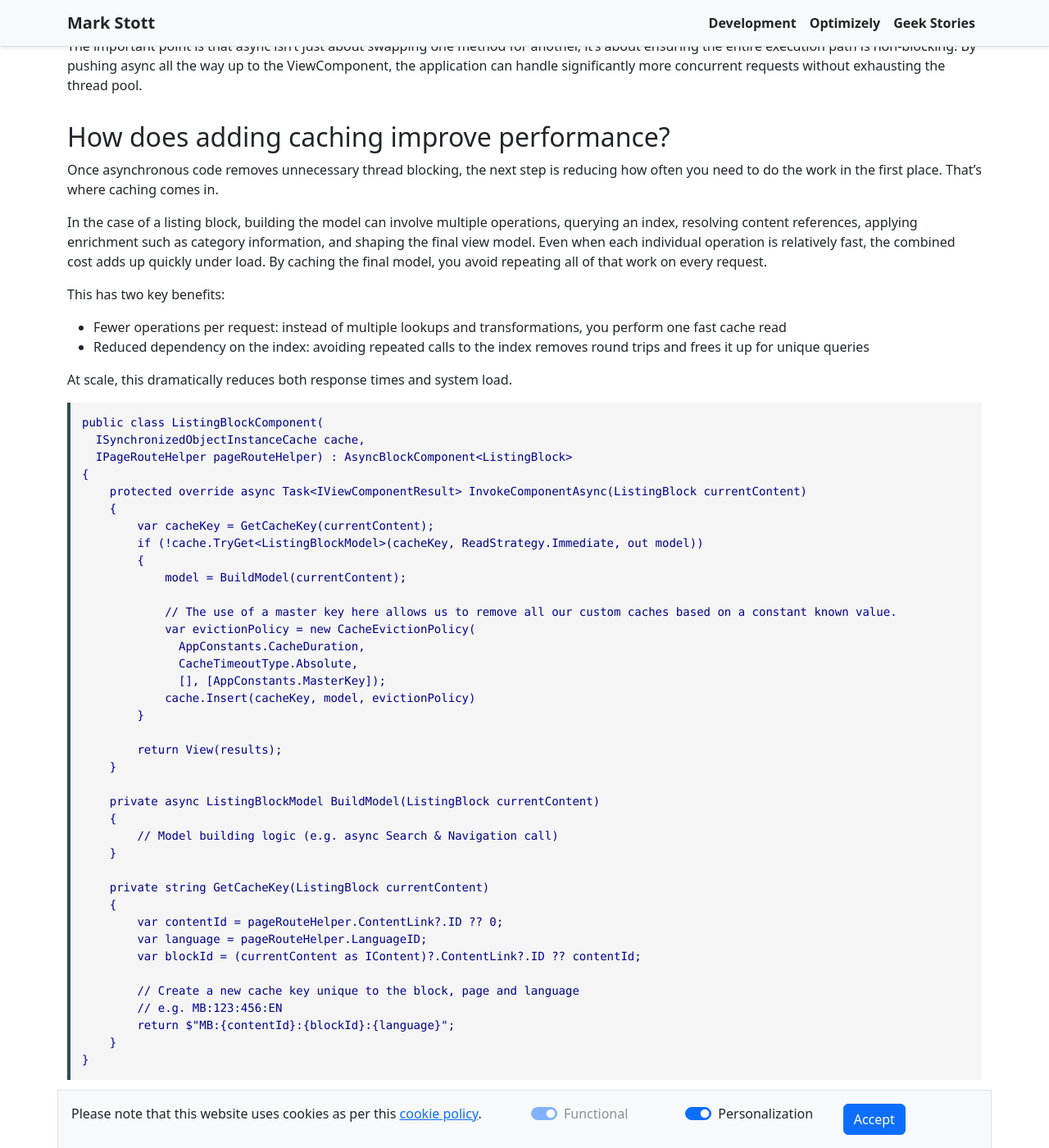
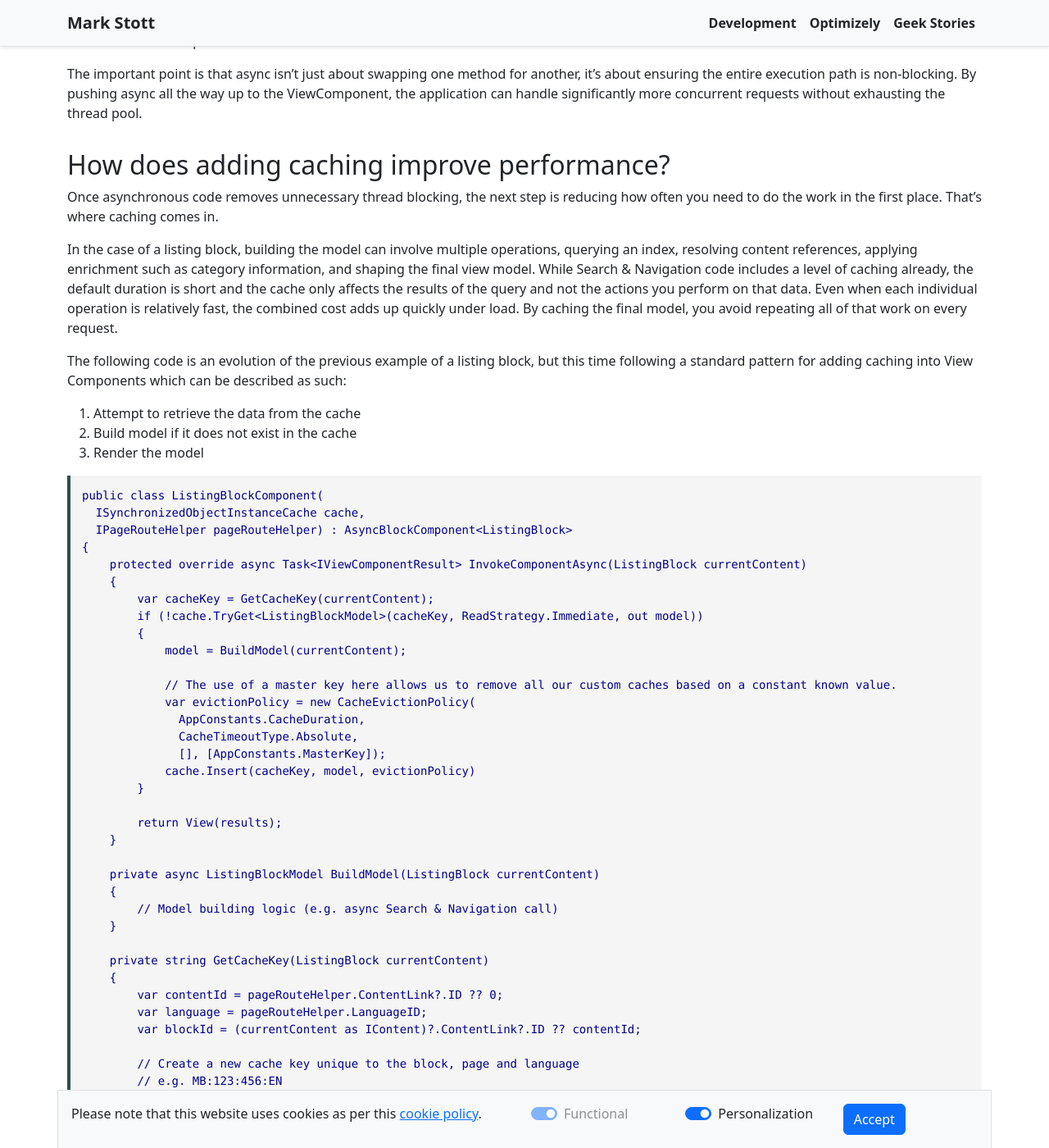
Before and after one commit to GeekInTheNorth/GeekInTheNorth.github.io, a Jekyll site: the page built from _posts/2026-04-13-using-caching-and-async-to-improve-performance.md, in a window 1280 px wide and 1400 px high, scrolled down 2374 px. Shown: the whole window at 82% size. Built offline with Jekyll 4.4.1, drawn with Linux system fonts in a browser that asks for light colours; some of the changed text lies outside the part shown.

Commit message:
Update the performance article

````diff
--- a/_layouts/post.html
+++ b/_layouts/post.html
@@ -7,16 +7,17 @@
 <section class="bg-dark text-white heroBanner">
     <div class="container">
         <div class="row align-items-center py-5">
-            <div class="col-6">
+            <div class="col-12 col-lg-6">
+                <div class="text-center">
+                    <img alt="{{ page.promoImageAlt }}" class="img-fluid rounded-3 shadow-lg" src="{{ page.promoImage }}">
+                </div>
+            </div>
+            <div class="col-12 col-lg-6">
                 <h1 class="display-4 fw-bold gap-4">{{ page.title }}</h1>
                 <p class="text-light fst-italic gap-4">{{ page.description }}</p>
                 <p class="text-light fst-italic gap-3"><i class="fa-solid fa-calendar me-2"></i>Published: {{ page.date | date_to_long_string: "ordinal" }}</p>
             </div>
-            <div class="col-6">
-                <div class="text-center">
-                    <img alt="{{ page.promoImageAlt }}" class="img-fluid rounded-3 shadow-lg" src="{{ page.promoImage }}">
-                </div>
-            </div>
+
         </div>
     </div>
 </section>
--- a/_posts/2026-04-13-using-caching-and-async-to-improve-performance.md
+++ b/_posts/2026-04-13-using-caching-and-async-to-improve-performance.md
@@ -10,9 +10,11 @@
 promoImageAlt: "An illustration of the performance improvements based on caching and asynchronous coding."
 ---
 
-Almost every CMS served website has some concept of dynamic content resolution.  A means to serve up related or latest content links while minimising the burden on the content editors. This style of functionality is commonly delivered through functionality such as Search & Navigation, Content Graph, Algolia or some other indexing functionality.  Another common use of dynamic content resolution are mega menus where the structure is based on the IA of the site and uses some form of recursive logic.  For an **In-Process** or **Traditional CMS**, these can have a significant impact on the server response time for a page.  The server response time is the time between the server receiving a request and delivering it's response, disregarding any transmission time between the server and the client.
+Almost every CMS served website has some concept of dynamic content resolution.  A means to serve up related or latest content links while minimising the burden on the content editors. This style of functionality is commonly delivered through functionality such as Search & Navigation, Content Graph, Algolia or some other indexing functionality.  Another common use of dynamic content resolution are mega menus where the structure is based on the IA of the site and uses some form of recursive logic.  For an **In-Process** or **Traditional CMS**, these can have a significant impact on the server response time for a page.
 
-In the following sections I'm going to be talking about improving performance with a case study that includes Optimizely CMS 12 and Search & Navigation.  The lessons can be easily translated to other indexes and uses.  In this particular case study, the site in question received 450,000 requests a day and was encountering issues with Thread Pool Starvation being reported every week and an average server response time of 1.52s.  Following these changes, the average server response time dropped to 0.044s, a 98% reduction!
+> 📖**Note:** The server response time is the time between the server receiving a request and delivering it's response, disregarding any transmission time between the server and the client.
+
+In the following sections I'm going to be talking about techniques I have used in practice on a high traffic website that was observed to be having performance issues such as Thread Pool Starvation.
 
 ## What is Thread Pool Starvation?
 
@@ -83,14 +85,13 @@
 
 Once asynchronous code removes unnecessary thread blocking, the next step is reducing how often you need to do the work in the first place.  That's where caching comes in.
 
-In the case of a listing block, building the model can involve multiple operations, querying an index, resolving content references, applying enrichment such as category information, and shaping the final view model. Even when each individual operation is relatively fast, the combined cost adds up quickly under load. By caching the final model, you avoid repeating all of that work on every request.
+In the case of a listing block, building the model can involve multiple operations, querying an index, resolving content references, applying enrichment such as category information, and shaping the final view model.  While Search & Navigation code includes a level of caching already, the default duration is short and the cache only affects the results of the query and not the actions you perform on that data. Even when each individual operation is relatively fast, the combined cost adds up quickly under load. By caching the final model, you avoid repeating all of that work on every request.
 
-This has two key benefits:
+The following code is an evolution of the previous example of a listing block, but this time following a standard pattern for adding caching into View Components which can be described as such:
 
-- Fewer operations per request: instead of multiple lookups and transformations, you perform one fast cache read
-- Reduced dependency on the index: avoiding repeated calls to the index removes round trips and frees it up for unique queries
-
-At scale, this dramatically reduces both response times and system load.
+1. Attempt to retrieve the data from the cache
+2. Build model if it does not exist in the cache
+3. Render the model
 
 ```C#
 public class ListingBlockComponent(
@@ -133,7 +134,7 @@
 }
 ```
 
-> 💡**Top Tip**: Short cache key names can result in faster cache lookups, but make sure you maintain the right level of uniqueness for your own usage.
+> 💡**Top Tip:** Short cache key names can result in faster cache lookups, but make sure you maintain the right level of uniqueness for your own usage.
 
 ## Why Asynchronous Code and Caching work well together
 
@@ -144,12 +145,15 @@
 
 The result is a dramatic reduction in both thread usage and external calls, exactly what you need to avoid thread pool starvation and improve response times under load.
 
-In my case study, caching wasn't just applied in one place, it was introduced across several high-impact components that were rebuilt on every request.  These included:
+In my scenario, caching wasn't just applied in one place, it was introduced across several high-impact components that were rebuilt on every request.  These included:
 
-- A mega menu driven by content hierarchy.
+- A mega menu driven by content hierarchy
+- Listing and Search pages
 - Listing Blocks (as described above)
 
-The mega menu was the biggest offender. Each request triggered a large number of content lookups as the hierarchy was recursively resolved using IContent Loader. By caching the final menu model, those lookups were eliminated—reducing the number of operations by 500+ per request.
+The mega menu was the biggest offender. Each request triggered a large number of content lookups as the hierarchy was recursively resolved using IContentLoader. By caching the final menu model, those lookups were eliminated, reducing the number of cache and data operations by 500+ per request.
+
+For the Listing and Search pages, the controllers were updated to use asynchronous controllers and to use the asynchronous Search and Navigation queries.
 
 For listing blocks, caching removed repeated calls to the index and avoided rebuilding the model entirely. This ensured that common queries like "latest articles" were served instantly without hitting the index.
 
@@ -159,6 +163,4 @@
 - Fewer external calls
 - Less work per request
 
-And ultimately, far less pressure on the thread pool.
-
-![promo 1](/assets/async-and-caching-performance-promo.png)
+And ultimately eliminating the Thread Pool Starvation issue and improving the average server response time by over 95%.
````
Also changed, not shown: other parts of _posts/2026-04-13-using-caching-and-async-to-improve-performance.md (+1 -1 lines).
